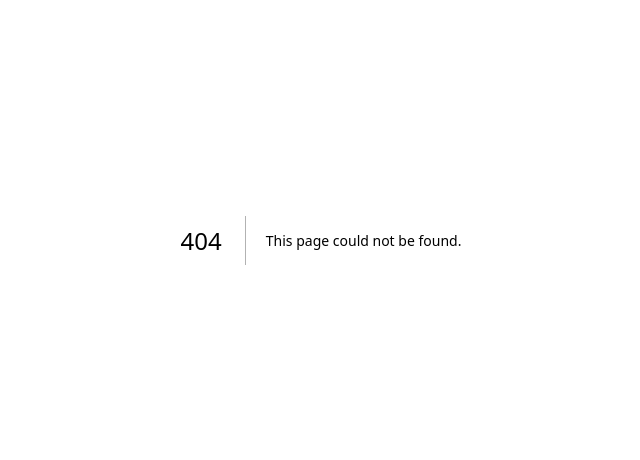
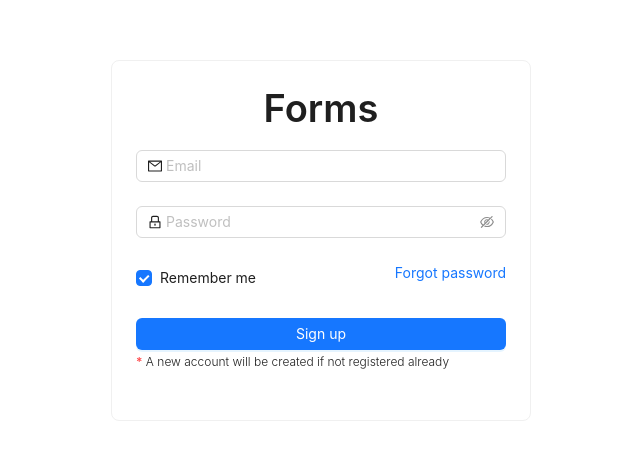
Before and after one commit to ShUbHaM13M/Forms, a Next.js app: page /sign-up in a window 1280 px wide. Before the commit this address had no page. Shown: the part 160-620 px from the top of the page, without its empty margins (319-959 px from the left). Built offline with nearby package versions, Linux system fonts and the light colour scheme.

Commit message:
Added login page and basic login and signup

```diff
--- a/package.json
+++ b/package.json
@@ -14,16 +14,22 @@
     "@dnd-kit/core": "^6.0.8",
     "@dnd-kit/modifiers": "^6.0.1",
     "@dnd-kit/sortable": "^7.0.2",
+    "@typegoose/typegoose": "^11.5.0",
     "@types/node": "20.5.9",
     "@types/react": "18.2.21",
     "@types/react-dom": "18.2.7",
     "antd": "^5.9.0",
+    "bcrypt": "^5.1.1",
     "eslint": "8.48.0",
     "eslint-config-next": "13.4.19",
+    "mongoose": "^7.5.3",
     "next": "13.4.19",
     "react": "18.2.0",
     "react-dom": "18.2.0",
     "typescript": "5.2.2",
     "zustand": "^4.4.1"
+  },
+  "devDependencies": {
+    "@types/bcrypt": "^5.0.0"
   }
 }
--- /dev/null
+++ b/src/app/api/sign-up/route.ts
@@ -0,0 +1,64 @@
+import connectDB from "@/lib/connect-db";
+import { User } from "@/models/User";
+import bcrypt from "bcrypt";
+import { type NextRequest, NextResponse } from "next/server";
+import mongoose from "mongoose";
+
+function checkIncludesKey(data: Object, keys: string[]) {
+  keys.forEach((key) => {
+    if (!Object.keys(data).includes(key)) {
+      return [false, key];
+    }
+  });
+  return [true, null];
+}
+
+export async function POST(request: NextRequest) {
+  const data = await request.json();
+
+  const includeKeys = ["email", "password"];
+  const [includes, key] = checkIncludesKey(data, includeKeys);
+  if (!includes) {
+    return NextResponse.json({
+      error: true,
+      message: `${key} not found`,
+    });
+  }
+
+  try {
+    await connectDB();
+
+    let user = await User.findOne({ email: data.email });
+    if (!user) {
+      const hashedPassword = await bcrypt.hash(data.password, 10);
+      console.log(hashedPassword);
+
+      const newUser = await User.create({
+        email: data.email,
+        password: hashedPassword,
+      });
+
+      console.log(newUser);
+      return NextResponse.json({
+        error: false,
+        data: newUser,
+      });
+    }
+
+    const passwordMatched = await bcrypt.compare(data.password, user.password);
+    if (!passwordMatched)
+      return NextResponse.json({
+        error: true,
+        message: "Password did not match",
+      });
+    return NextResponse.json({
+      error: false,
+      data: user,
+    });
+  } catch (error: any) {
+    return NextResponse.json({
+      error: true,
+      message: error?.message,
+    });
+  }
+}
--- /dev/null
+++ b/src/app/sign-up/page.tsx
@@ -0,0 +1,128 @@
+"use client";
+
+import { LockOutlined, MailOutlined } from "@ant-design/icons";
+import { Button, Card, Checkbox, Form, Input, Typography } from "antd";
+import { useRouter } from "next/navigation";
+import { useCallback } from "react";
+const { Title } = Typography;
+
+const onFinishFailed = (errorInfo: any) => {
+  console.log("Failed:", errorInfo);
+};
+
+type FieldType = {
+  email?: string;
+  password?: string;
+  remember?: string;
+};
+
+const Login = () => {
+  const router = useRouter();
+  const onFinish = useCallback(
+    async (values: FieldType) => {
+      const res = await fetch("/api/sign-up", {
+        method: "POST",
+        body: JSON.stringify(values),
+      });
+      const data = await res.json();
+      if (res.ok && !data.error) {
+        if (values.remember) localStorage.setItem("user", data.data._id);
+      }
+      // if (res.ok) router.push("/");
+    },
+    [router]
+  );
+
+  return (
+    <div
+      style={{
+        height: "100vh",
+        display: "flex",
+        justifyContent: "center",
+        alignItems: "center",
+      }}
+    >
+      <Card
+        style={{
+          width: 420,
+        }}
+      >
+        <div style={{ display: "flex", justifyContent: "center" }}>
+          <Title>Forms</Title>
+        </div>
+        <Form<FieldType>
+          name="sign-up"
+          initialValues={{ remember: true }}
+          onFinish={onFinish}
+          onFinishFailed={onFinishFailed}
+        >
+          <Form.Item
+            name="email"
+            rules={[
+              {
+                type: "email",
+                required: true,
+                message: "Please input your Email!",
+              },
+            ]}
+          >
+            <Input
+              prefix={<MailOutlined className="site-form-item-icon" />}
+              placeholder="Email"
+            />
+          </Form.Item>
+          <Form.Item
+            name="password"
+            rules={[{ required: true, message: "Please input your Password!" }]}
+          >
+            <Input.Password
+              prefix={<LockOutlined className="site-form-item-icon" />}
+              type="password"
+              placeholder="Password"
+            />
+          </Form.Item>
+
+          <a
+            style={{ float: "right" }}
+            className="login-form-forgot"
+            href="/password-reset"
+          >
+            Forgot password
+          </a>
+
+          <Form.Item>
+            <div
+              style={{
+                display: "flex",
+                justifyContent: "space-between",
+                alignItems: "center",
+                width: "100%",
+              }}
+            >
+              <Form.Item name="remember" valuePropName="checked" noStyle>
+                <Checkbox>Remember me</Checkbox>
+              </Form.Item>
+            </div>
+          </Form.Item>
+          <Form.Item>
+            <Button style={{ width: "100%" }} type="primary" htmlType="submit">
+              Sign up
+            </Button>
+            <span
+              style={{
+                fontSize: 12,
+                fontWeight: 300,
+                marginTop: 8,
+              }}
+            >
+              <span style={{ color: "#ff4d4f", fontWeight: 600 }}>*</span> A new
+              account will be created if not registered already
+            </span>
+          </Form.Item>
+        </Form>
+      </Card>
+    </div>
+  );
+};
+
+export default Login;
--- /dev/null
+++ b/src/lib/connect-db.ts
@@ -0,0 +1,56 @@
+import _mongoose, { ConnectOptions, connect } from "mongoose";
+
+declare global {
+  var mongoose: {
+    promise: ReturnType<typeof connect> | null;
+    conn: typeof _mongoose | null;
+  };
+}
+
+const MONGODB_URI = process.env.MONGODB_URI;
+
+if (!MONGODB_URI || MONGODB_URI.length === 0) {
+  throw new Error("Add MongoDB URI to .env.local");
+}
+
+let cached = global.mongoose;
+
+if (!cached) {
+  cached = global.mongoose = {
+    conn: null,
+    promise: null,
+  };
+}
+
+async function connectDB() {
+  if (cached.conn) {
+    return cached.conn;
+  }
+
+  if (!cached.promise) {
+    const opts: ConnectOptions = {
+      bufferCommands: false,
+    };
+
+    cached.promise = connect(MONGODB_URI!, opts)
+      .then((mongoose) => {
+        console.log("✅ New connection established");
+        return mongoose;
+      })
+      .catch((error) => {
+        console.error("❌ Connection to database failed");
+        throw error;
+      });
+  }
+
+  try {
+    cached.conn = await cached.promise;
+  } catch (e) {
+    cached.promise = null;
+    throw e;
+  }
+
+  return cached.conn;
+}
+
+export default connectDB;
--- /dev/null
+++ b/src/models/User.ts
@@ -0,0 +1,49 @@
+import {
+  ModelOptions,
+  Severity,
+  getModelForClass,
+  index,
+  post,
+  prop,
+} from "@typegoose/typegoose";
+import mongoose from "mongoose";
+
+@post<UserClass>("save", function (doc) {
+  if (doc) {
+    doc.id = doc._id.toString();
+    doc._id = doc.id;
+  }
+})
+@post<UserClass[]>(/^find/, function (docs) {
+  // @ts-ignore
+  if (this.op === "find") {
+    docs.forEach((doc) => {
+      doc.id = doc._id.toString();
+      doc._id = doc.id;
+    });
+  }
+})
+@ModelOptions({
+  schemaOptions: {
+    timestamps: true,
+    collection: "users",
+  },
+  options: {
+    allowMixed: Severity.ALLOW,
+  },
+})
+@index({ email: 1 })
+class UserClass {
+  @prop({ required: true, unique: true })
+  email: string;
+
+  @prop({ required: true })
+  password: string;
+
+  _id: mongoose.Types.ObjectId | string;
+
+  id: string;
+}
+
+const User = mongoose.models.UserClass || getModelForClass(UserClass);
+export { User, UserClass };
--- a/tsconfig.json
+++ b/tsconfig.json
@@ -20,7 +20,10 @@
     ],
     "paths": {
       "@/*": ["./src/*"]
-    }
+    },
+    "experimentalDecorators": true,
+    "emitDecoratorMetadata": true,
+    "strictPropertyInitialization": false,
   },
   "include": ["next-env.d.ts", "**/*.ts", "**/*.tsx", ".next/types/**/*.ts"],
   "exclude": ["node_modules"]
```
Also changed, not shown: src/lib/utils.ts (added, +7 -0 lines), 1 other file (tests, documents, lock files or other folders).
